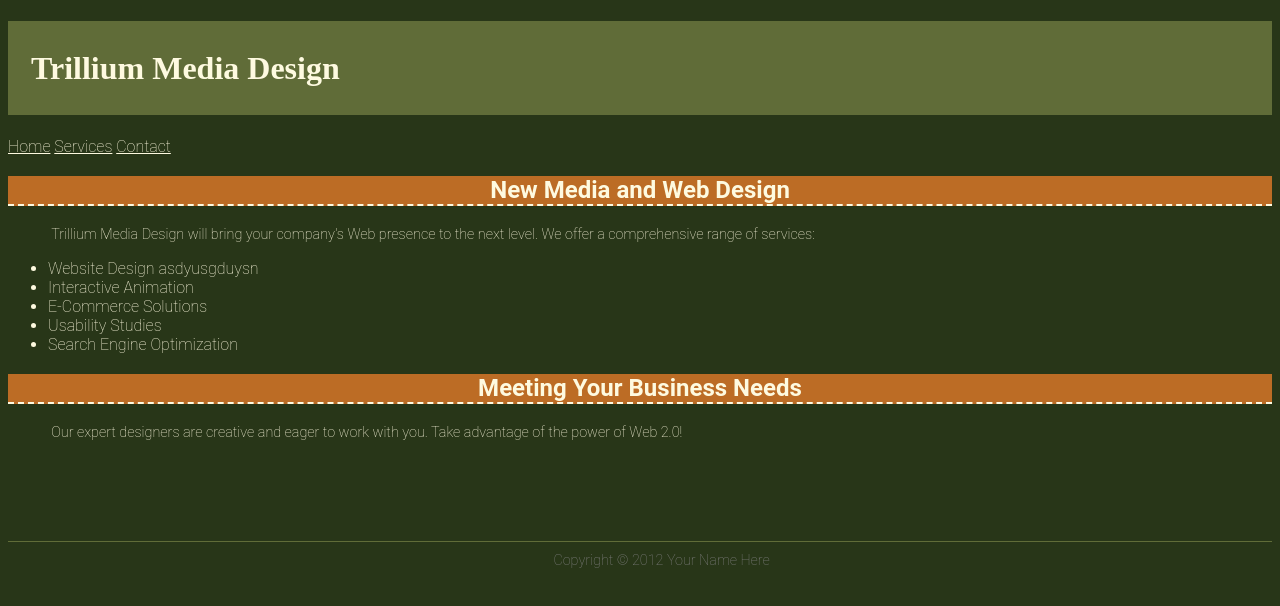
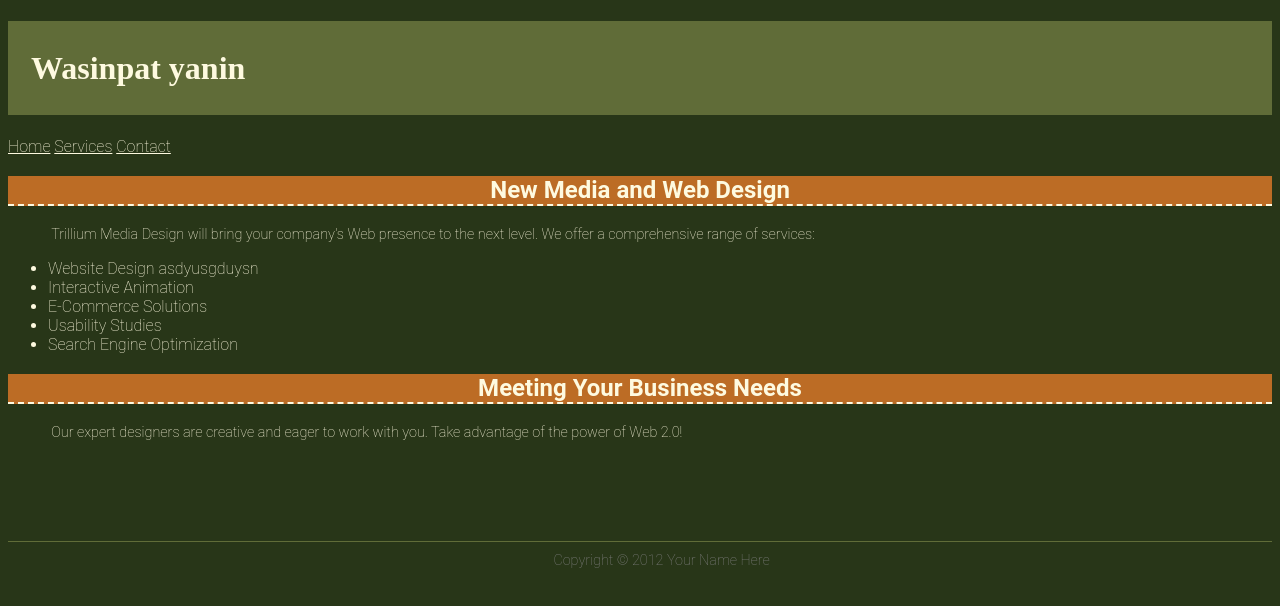
Before and after one commit to Ling4826/lad_4, a plain HTML site: page Q1.html in a window 1280 px wide. Drawn offline with Linux system fonts and the light colour scheme; a web font is replaced by a local one.

Commit message:
Add nickname to Q1

```diff
--- a/Q1.html
+++ b/Q1.html
@@ -72,7 +72,7 @@ h2{
   </head>
 
   <body>
-    <h1>&nbsp;Trillium Media Design</h1>
+    <h1>&nbsp;Wasinpat yanin</h1>
     <div>
       <a href="index.html" >Home</a> <a href="services.html" class = "hepta-slab">Services</a>
       <a href="contact.html" class = "hepta-slab">Contact</a>
```
